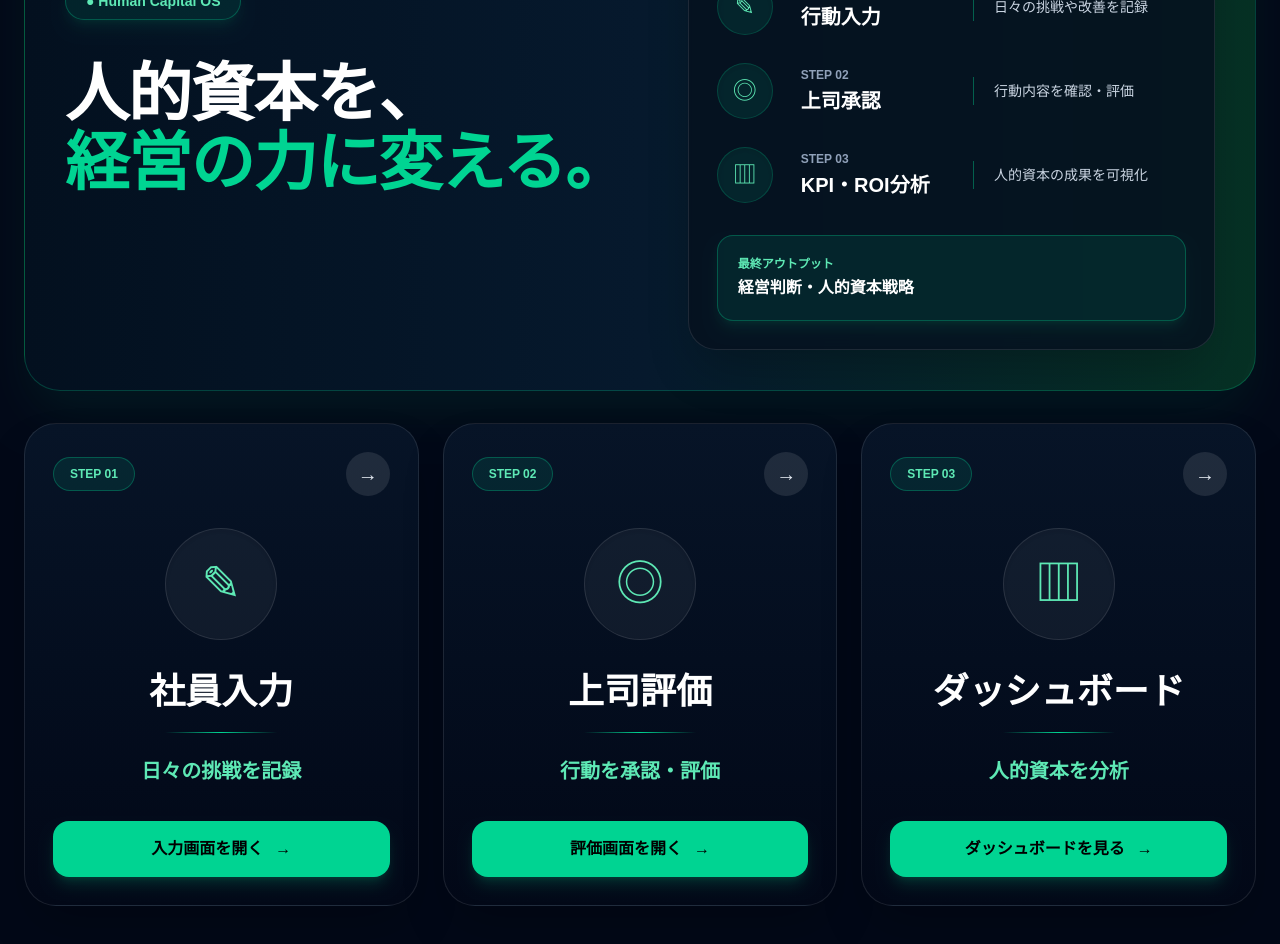
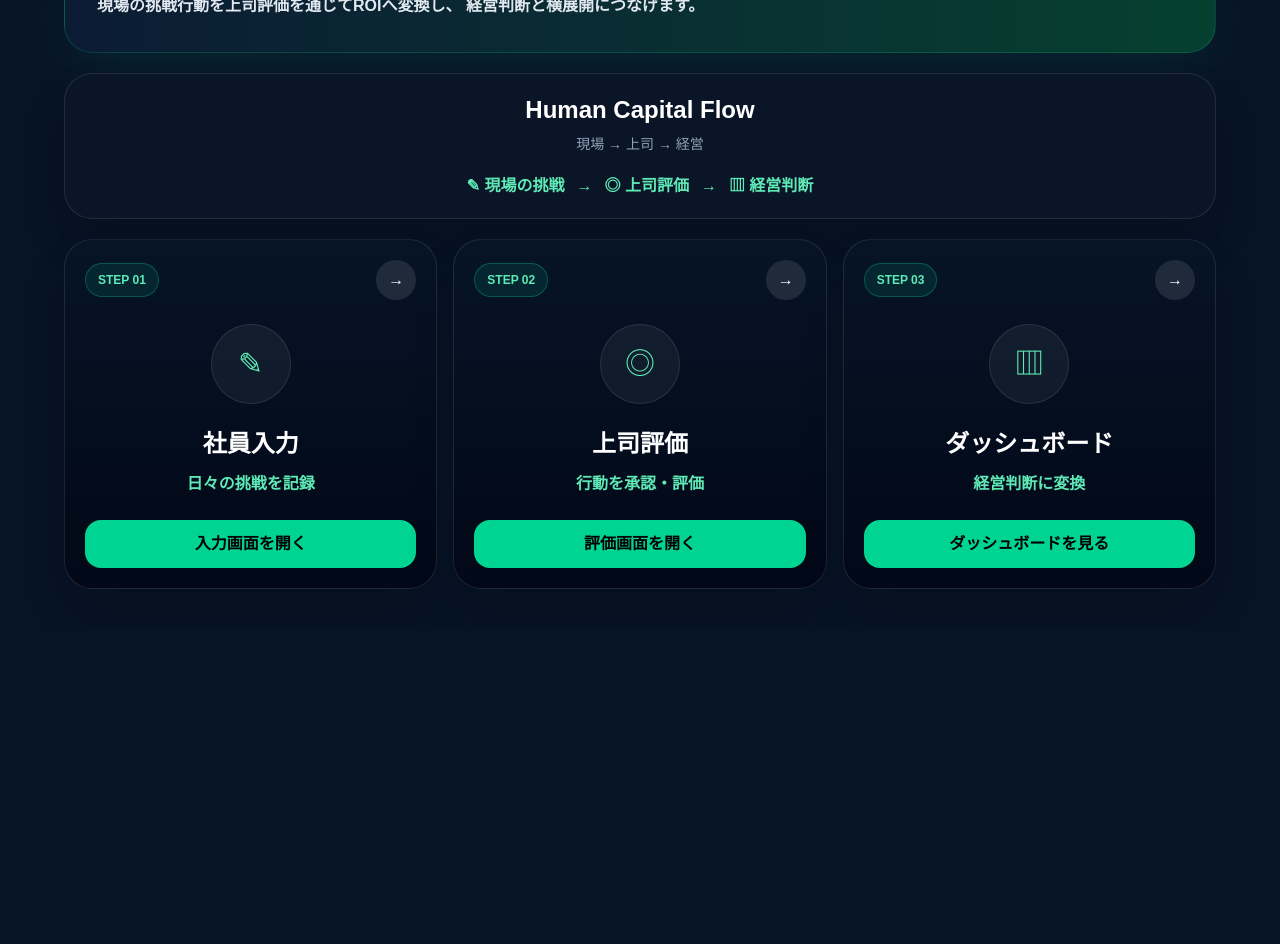
Before and after one commit to nobuhirotakeuchi1974-cell/backend-fastapi-deploy, a Next.js app in the folder frontend/: page / in a window 1280 px wide. Shown: the part 340-1284 px from the top of the page. After the commit the page ends 969 px from the top, so only its background shows below. Built offline with nearby package versions, Linux system fonts and the light colour scheme.

Commit message:
Apply responsive homepage improvements

```diff
--- a/frontend/app/page.tsx
+++ b/frontend/app/page.tsx
@@ -2,208 +2,131 @@ import Link from "next/link";
 
 export default function HomePage() {
   return (
-    <main className="min-h-screen overflow-hidden bg-[#020817] text-white">
-      <section className="mx-auto flex min-h-screen max-w-7xl flex-col justify-center px-6 py-10">
-        <div className="rounded-[36px] border border-emerald-400/25 bg-gradient-to-r from-[#03101f] via-[#06192d] to-[#063124] px-5 py-10 sm:p-10 shadow-2xl shadow-emerald-500/10">
-          <div className="grid gap-10 lg:grid-cols-[1.05fr_0.95fr] lg:items-center">
-            <div className="pt-2 lg:pt-4">
-              <div className="inline-flex items-center rounded-full border border-emerald-400/30 bg-emerald-400/10 px-5 py-2 text-sm font-black text-emerald-300 shadow-lg shadow-emerald-500/10">
+    <main className="min-h-screen overflow-x-hidden bg-[#071326] px-4 py-6 text-white sm:px-6 sm:py-10">
+      <div className="mx-auto max-w-6xl">
+        <header className="rounded-[28px] border border-emerald-400/20 bg-gradient-to-r from-[#0b1b33] to-[#06402f] p-6 shadow-2xl shadow-emerald-500/10 sm:p-8">
+          <p className="mb-4 inline-flex rounded-full border border-emerald-400/30 bg-emerald-400/10 px-4 py-2 text-xs font-black text-emerald-300">
             ● Human Capital OS
-              </div>
-
-              <h1
-className="mt-10 max-w-[700px] font-black"
-  style={{
-    fontSize: "clamp(28px, 8vw, 64px)",
-    lineHeight: 1.08,
-    letterSpacing: "-0.02em",
-  }}
->
-  人的資本を、
-  <span
-    className="block whitespace-nowrap text-emerald-400"
-    style={{
-      fontSize: "clamp(28px, 8vw, 64px)",
-      lineHeight: 1.08,
-      letterSpacing: "-0.02em",
-    }}
-  >
-    経営の力に変える。
-  </span>
-</h1>
-            </div>
-
-            <div className="rounded-[28px] border border-white/10 bg-[#06111f]/85 p-7 shadow-2xl backdrop-blur">
-              <h2 className="text-l font-black">Human Capital Flow とは</h2>
-
-              <p className="mt-4 leading-8 text-slate-300">
-                社員の行動が、評価・分析を通じて、経営判断や人的資本戦略につながる一連の流れを指します。
           </p>
 
-              <div className="mt-8 space-y-7">
-                <div className="grid grid-cols-[64px_1fr_1.4fr] items-center gap-5">
-                  <div className="flex h-14 w-14 items-center justify-center rounded-full border border-emerald-400/20 bg-emerald-400/10 text-2xl text-emerald-300 shadow-inner">
-                    ✎
+          <h1 className="text-[26px] font-black leading-tight tracking-tight sm:text-5xl">
+            人的資本を、
+            <br />
+            経営の力に変える。
+          </h1>
+
+          <p className="mt-4 max-w-full break-words text-sm font-bold leading-7 text-slate-200 sm:text-base">
+            現場の挑戦行動を上司評価を通じてROIへ変換し、
+            経営判断と横展開につなげます。
+          </p>
+        </header>
+
+        <section className="mt-5 rounded-[28px] border border-white/10 bg-[#0b1528] p-5 shadow-2xl">
+          <h2 className="text-center text-xl font-black sm:text-2xl">
+            Human Capital Flow
+          </h2>
+
+          <p className="mt-2 text-center text-sm text-slate-400">
+            現場 → 上司 → 経営
+          </p>
+
+          <div className="mt-5 flex flex-col items-center gap-3 font-black text-emerald-300 sm:flex-row sm:justify-center">
+            <span>✎ 現場の挑戦</span>
+
+            <span className="hidden sm:block">→</span>
+            <span className="sm:hidden">↓</span>
+
+            <span>◎ 上司評価</span>
+
+            <span className="hidden sm:block">→</span>
+            <span className="sm:hidden">↓</span>
+
+            <span>▥ 経営判断</span>
           </div>
+        </section>
 
-                  <div>
-                    <p className="text-xs font-bold text-slate-400">STEP 01</p>
-                    <p className="mt-1 text-xl font-black">行動入力</p>
+        <section className="mt-5 grid gap-4 md:grid-cols-3">
+          <MenuCard
+            href="/employee"
+            step="STEP 01"
+            icon="✎"
+            title="社員入力"
+            subtitle="日々の挑戦を記録"
+            buttonLabel="入力画面を開く"
+          />
+
+          <MenuCard
+            href="/manager"
+            step="STEP 02"
+            icon="◎"
+            title="上司評価"
+            subtitle="行動を承認・評価"
+            buttonLabel="評価画面を開く"
+          />
+
+          <MenuCard
+            href="/dashboard"
+            step="STEP 03"
+            icon="▥"
+            title="ダッシュボード"
+            subtitle="経営判断に変換"
+            buttonLabel="ダッシュボードを見る"
+          />
+        </section>
       </div>
+    </main>
+  );
+}
 
-                  <p className="border-l border-emerald-400/40 pl-5 text-sm leading-7 text-slate-300">
-                    日々の挑戦や改善を記録
-                  </p>
-                </div>
-
-                <div className="grid grid-cols-[64px_1fr_1.4fr] items-center gap-5">
-                  <div className="flex h-14 w-14 items-center justify-center rounded-full border border-emerald-400/20 bg-emerald-400/10 text-2xl text-emerald-300 shadow-inner">
-                    ◎
-                  </div>
-
-                  <div>
-                    <p className="text-xs font-bold text-slate-400">STEP 02</p>
-                    <p className="mt-1 text-xl font-black">上司承認</p>
-                  </div>
-
-                  <p className="border-l border-emerald-400/40 pl-5 text-sm leading-7 text-slate-300">
-                    行動内容を確認・評価
-                  </p>
-                </div>
-
-                <div className="grid grid-cols-[64px_1fr_1.4fr] items-center gap-5">
-                  <div className="flex h-14 w-14 items-center justify-center rounded-full border border-emerald-400/20 bg-emerald-400/10 text-2xl text-emerald-300 shadow-inner">
-                    ▥
-                  </div>
-
-                  <div>
-                    <p className="text-xs font-bold text-slate-400">STEP 03</p>
-                    <p className="mt-1 text-xl font-black">KPI・ROI分析</p>
-                  </div>
-
-                  <p className="border-l border-emerald-400/40 pl-5 text-sm leading-7 text-slate-300">
-                    人的資本の成果を可視化
-                  </p>
-                </div>
-              </div>
-
-              <div className="mt-8 flex items-center justify-between rounded-2xl border border-emerald-400/30 bg-emerald-400/10 p-5 shadow-lg shadow-emerald-500/10">
-                <div>
-                  <p className="text-xs font-bold text-emerald-300">
-                    最終アウトプット
-                  </p>
-                  <p className="mt-1 text-l font-black">
-                    経営判断・人的資本戦略
-                  </p>
-                </div>
-
-                <div className="text-3xl text-emerald-300"></div>
-              </div>
-            </div>
-          </div>
-        </div>
-
-        <div className="mt-8 grid gap-6 md:grid-cols-3">
+function MenuCard({
+  href,
+  step,
+  icon,
+  title,
+  subtitle,
+  buttonLabel,
+}: {
+  href: string;
+  step: string;
+  icon: string;
+  title: string;
+  subtitle: string;
+  buttonLabel: string;
+}) {
+  return (
     <Link
-            href="/employee"
-            className="group rounded-[32px] border border-white/10 bg-gradient-to-b from-[#071427] to-[#020817] p-7 shadow-2xl transition duration-300 hover:-translate-y-2 hover:border-emerald-400/50 hover:shadow-emerald-500/20 active:scale-95"
+      href={href}
+      className="group rounded-[28px] border border-white/10 bg-gradient-to-b from-[#071427] to-[#020817] p-5 shadow-2xl transition hover:border-emerald-400/50 hover:shadow-emerald-500/20"
     >
       <div className="flex items-center justify-between">
-              <div className="rounded-full border border-emerald-400/30 bg-emerald-400/10 px-4 py-2 text-xs font-black text-emerald-300">
-                STEP 01
-              </div>
-              <div className="flex h-11 w-11 items-center justify-center rounded-full bg-white/10 text-xl text-slate-200 transition group-hover:bg-emerald-400 group-hover:text-black">
+        <p className="rounded-full border border-emerald-400/30 bg-emerald-400/10 px-3 py-2 text-xs font-black text-emerald-300">
+          {step}
+        </p>
+
+        <div className="flex h-10 w-10 items-center justify-center rounded-full bg-white/10">
           →
         </div>
       </div>
 
-            <div className="mt-8 flex justify-center">
-              <div className="flex h-28 w-28 items-center justify-center rounded-full border border-white/10 bg-white/5 text-5xl text-emerald-300 shadow-inner">
-                ✎
+      <div className="mt-6 flex justify-center">
+        <div className="flex h-20 w-20 items-center justify-center rounded-full border border-white/10 bg-white/5 text-3xl text-emerald-300">
+          {icon}
         </div>
       </div>
 
-            <div className="mt-8 text-center">
-              <h2 className="text-4xl font-black">社員入力</h2>
-              <div className="mx-auto mt-5 h-px w-28 bg-gradient-to-r from-transparent via-emerald-400 to-transparent" />
-              <p className="mt-6 text-xl font-black text-emerald-300">
-                日々の挑戦を記録
+      <div className="mt-6 text-center">
+        <h2 className="text-2xl font-black">
+          {title}
+        </h2>
+
+        <p className="mt-3 text-base font-black text-emerald-300">
+          {subtitle}
         </p>
       </div>
 
-            <div className="mt-9 flex items-center justify-center gap-3 rounded-2xl bg-emerald-400 px-6 py-4 text-center font-black text-black shadow-lg shadow-emerald-500/20 transition group-hover:bg-emerald-300">
-              入力画面を開く
-              <span>→</span>
+      <div className="mt-6 rounded-2xl bg-emerald-400 px-4 py-3 text-center font-black text-black">
+        {buttonLabel}
       </div>
     </Link>
-
-          <Link
-            href="/manager"
-            className="group rounded-[32px] border border-white/10 bg-gradient-to-b from-[#071427] to-[#020817] p-7 shadow-2xl transition duration-300 hover:-translate-y-2 hover:border-emerald-400/50 hover:shadow-emerald-500/20 active:scale-95"
-          >
-            <div className="flex items-center justify-between">
-              <div className="rounded-full border border-emerald-400/30 bg-emerald-400/10 px-4 py-2 text-xs font-black text-emerald-300">
-                STEP 02
-              </div>
-              <div className="flex h-11 w-11 items-center justify-center rounded-full bg-white/10 text-xl text-slate-200 transition group-hover:bg-emerald-400 group-hover:text-black">
-                →
-              </div>
-            </div>
-
-            <div className="mt-8 flex justify-center">
-              <div className="flex h-28 w-28 items-center justify-center rounded-full border border-white/10 bg-white/5 text-5xl text-emerald-300 shadow-inner">
-                ◎
-              </div>
-            </div>
-
-            <div className="mt-8 text-center">
-              <h2 className="text-4xl font-black">上司評価</h2>
-              <div className="mx-auto mt-5 h-px w-28 bg-gradient-to-r from-transparent via-emerald-400 to-transparent" />
-              <p className="mt-6 text-xl font-black text-emerald-300">
-                行動を承認・評価
-              </p>
-            </div>
-
-            <div className="mt-9 flex items-center justify-center gap-3 rounded-2xl bg-emerald-400 px-6 py-4 text-center font-black text-black shadow-lg shadow-emerald-500/20 transition group-hover:bg-emerald-300">
-              評価画面を開く
-              <span>→</span>
-            </div>
-          </Link>
-
-          <Link
-            href="/dashboard"
-            className="group rounded-[32px] border border-white/10 bg-gradient-to-b from-[#071427] to-[#020817] p-7 shadow-2xl transition duration-300 hover:-translate-y-2 hover:border-emerald-400/50 hover:shadow-emerald-500/20 active:scale-95"
-          >
-            <div className="flex items-center justify-between">
-              <div className="rounded-full border border-emerald-400/30 bg-emerald-400/10 px-4 py-2 text-xs font-black text-emerald-300">
-                STEP 03
-              </div>
-              <div className="flex h-11 w-11 items-center justify-center rounded-full bg-white/10 text-xl text-slate-200 transition group-hover:bg-emerald-400 group-hover:text-black">
-                →
-              </div>
-            </div>
-
-            <div className="mt-8 flex justify-center">
-              <div className="flex h-28 w-28 items-center justify-center rounded-full border border-white/10 bg-white/5 text-5xl text-emerald-300 shadow-inner">
-                ▥
-              </div>
-            </div>
-
-            <div className="mt-8 text-center">
-              <h2 className="text-4xl font-black">ダッシュボード</h2>
-              <div className="mx-auto mt-5 h-px w-28 bg-gradient-to-r from-transparent via-emerald-400 to-transparent" />
-              <p className="mt-6 text-xl font-black text-emerald-300">
-                人的資本を分析
-              </p>
-            </div>
-
-            <div className="mt-9 flex items-center justify-center gap-3 rounded-2xl bg-emerald-400 px-6 py-4 text-center font-black text-black shadow-lg shadow-emerald-500/20 transition group-hover:bg-emerald-300">
-              ダッシュボードを見る
-              <span>→</span>
-            </div>
-          </Link>
-        </div>
-      </section>
-    </main>
   );
 }
```
Also changed, not shown: frontend/app/login/page.tsx (+4 -4 lines). Lines whose indentation alone changed are shown as unchanged.
